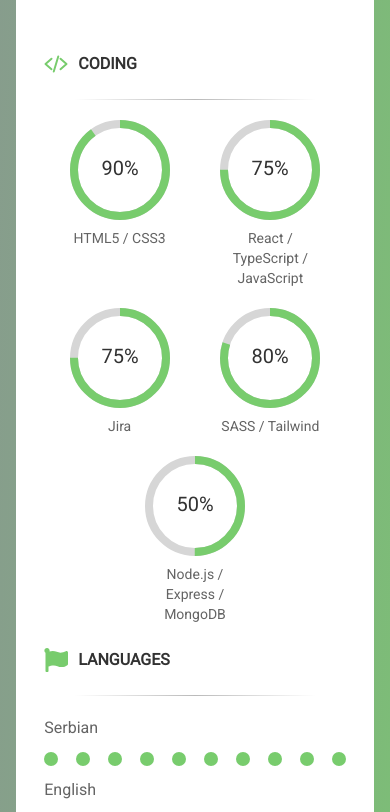
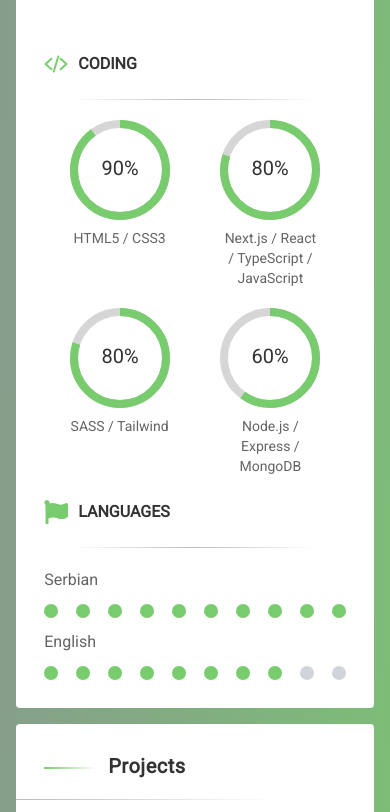
Before and after one commit to nemanjagradic/portfolio-2, a React (Create React App) app: page / in a window 390 px wide. Shown: the part 2820-3632 px from the top of the page. Built offline with nearby package versions, Linux system fonts and the light colour scheme.

Commit message:
update resume skills and language proficiency

```diff
--- a/src/components/Sections/Resume.js
+++ b/src/components/Sections/Resume.js
@@ -13,8 +13,8 @@ const Resume = () => {
       <Title>Resume</Title>
       <div className="grid sm:grid-cols-[repeat(auto-fill,minmax(50%,1fr))]">
         <div className="sm:fading-border-to-b relative sm:pr-8 large:pl-4">
-          <h1 className="fading-border-to-c text-primaryText relative flex items-center py-6 font-semibold uppercase">
-            <span className="text-accent mr-2.5 text-2xl">
+          <h1 className="fading-border-to-c relative flex items-center py-6 font-semibold uppercase text-primaryText">
+            <span className="mr-2.5 text-2xl text-accent">
               <FaGraduationCap />
             </span>
             Experience
@@ -36,8 +36,8 @@ const Resume = () => {
           />
         </div>
         <div className="sm:pl-8 large:pr-4">
-          <h1 className="fading-border-to-c text-primaryText relative flex items-center py-6 font-semibold uppercase">
-            <span className="text-accent mr-2.5 text-2xl">
+          <h1 className="fading-border-to-c relative flex items-center py-6 font-semibold uppercase text-primaryText">
+            <span className="mr-2.5 text-2xl text-accent">
               <FaUniversity />
             </span>
             Education
@@ -74,13 +74,13 @@ const Resume = () => {
           />
         </div>
         <div className="sm:fading-border-to-b relative sm:pl-4 sm:pr-8">
-          <h1 className="fading-border-to-c text-primaryText relative mb-5 flex items-center py-6 font-semibold uppercase">
-            <span className="text-accent mr-2.5 text-2xl">
+          <h1 className="fading-border-to-c relative mb-5 flex items-center py-6 font-semibold uppercase text-primaryText">
+            <span className="mr-2.5 text-2xl text-accent">
               <IoCodeSlash />
             </span>
             Coding
           </h1>
-          <div className="text-secondaryText flex flex-wrap justify-around gap-y-5 sm:justify-between">
+          <div className="flex flex-wrap justify-around gap-y-5 text-secondaryText sm:justify-between">
             <div className="basis-2/5">
               <div className="m-auto w-[100px] sm:w-full">
                 <CircleProgress valueEnd={90} />
@@ -89,16 +89,10 @@ const Resume = () => {
             </div>
             <div className="basis-2/5">
               <div className="m-auto w-[100px] sm:w-full">
-                <CircleProgress valueEnd={75} />
+                <CircleProgress valueEnd={80} />
                 <p className="mt-2 text-center text-sm">
-                  React / TypeScript / JavaScript
+                  Next.js / React / TypeScript / JavaScript
                 </p>
-              </div>
-            </div>
-            <div className="basis-2/5">
-              <div className="m-auto w-[100px] sm:w-full">
-                <CircleProgress valueEnd={75} />
-                <p className="mt-2 text-center text-sm">Jira</p>
               </div>
             </div>
             <div className="basis-2/5">
@@ -109,7 +103,7 @@ const Resume = () => {
             </div>
             <div className="basis-2/5">
               <div className="m-auto w-[100px] sm:w-full">
-                <CircleProgress valueEnd={50} />
+                <CircleProgress valueEnd={60} />
                 <p className="mt-2 text-center text-sm">
                   Node.js / Express / MongoDB
                 </p>
@@ -118,19 +112,19 @@ const Resume = () => {
           </div>
         </div>
         <div className="sm:pl-8 sm:pr-4">
-          <h1 className="fading-border-to-c text-primaryText relative mb-5 flex items-center py-6 font-semibold uppercase">
-            <span className="text-accent mr-2.5 text-2xl">
+          <h1 className="fading-border-to-c relative mb-5 flex items-center py-6 font-semibold uppercase text-primaryText">
+            <span className="mr-2.5 text-2xl text-accent">
               <FaFlag />
             </span>
             Languages
           </h1>
           <div>
-            <p className="text-secondaryText mb-3">Serbian</p>
+            <p className="mb-3 text-secondaryText">Serbian</p>
             <Dots percentage={100} />
           </div>
           <div>
-            <p className="text-secondaryText my-3">English</p>
-            <Dots percentage={70} />
+            <p className="my-3 text-secondaryText">English</p>
+            <Dots percentage={80} />
           </div>
         </div>
       </div>
```
